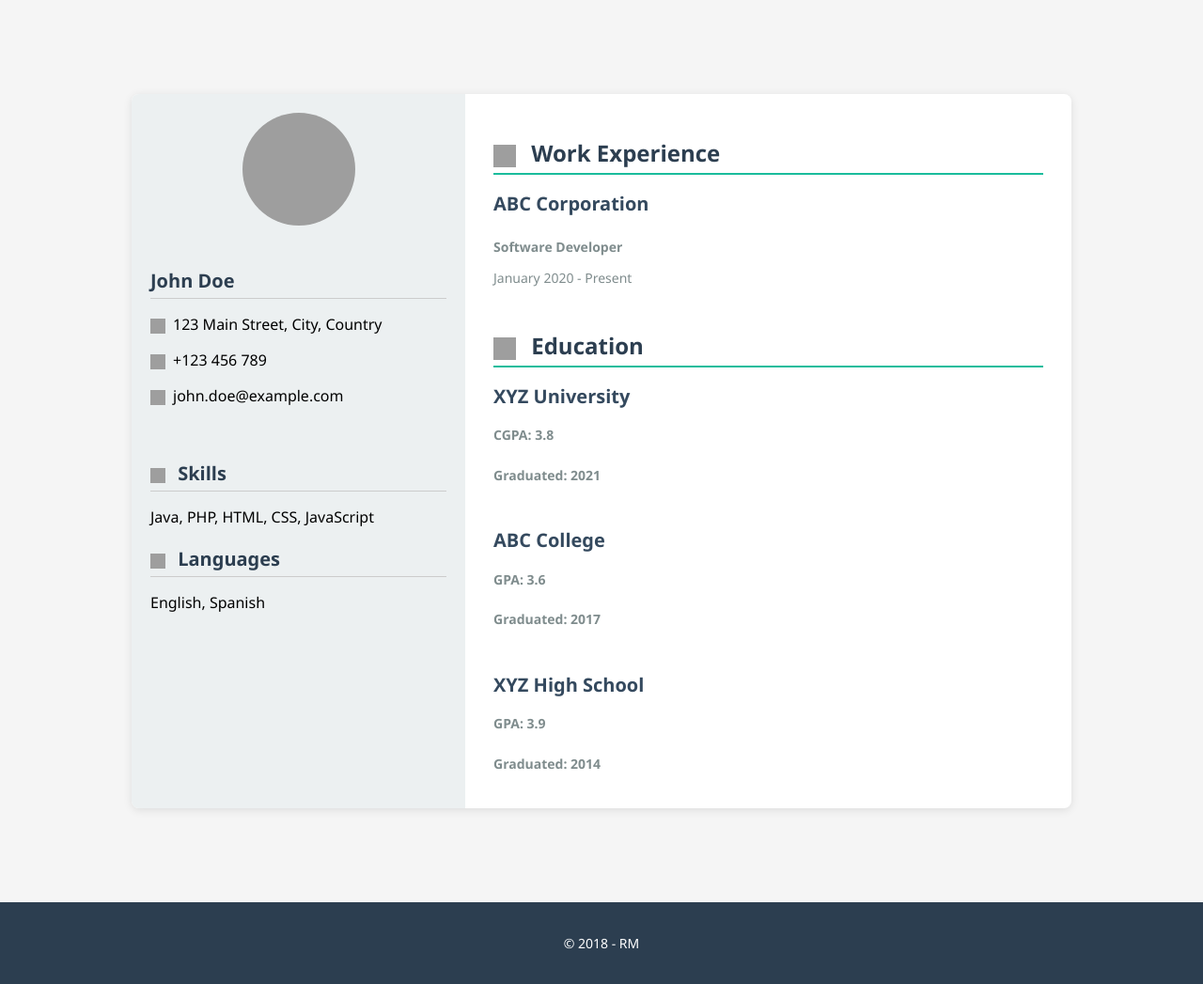
After one commit to tiendattranle/CV-assignment, a PHP site: page /template1.php in a window 1280 px wide. The commit adds this page. Shown: the whole page at 94% size. Run offline with PHP 8.4, Linux system fonts and the light colour scheme; grey boxes are pictures that could not be loaded.

Commit message:
first template

```diff
--- /dev/null
+++ b/CV.css
@@ -0,0 +1,175 @@
+/* template.css - Styling for My CV Template */
+
+body {
+    margin: 0;
+    padding: 0;
+    font-family: 'Segoe UI', Tahoma, Geneva, Verdana, sans-serif;
+    background-color: #f5f5f5;
+}
+
+#header {
+    background-color: #2c3e50;
+    padding: 15px 0;
+    box-shadow: 0 2px 4px rgba(0,0,0,0.1);
+}
+
+#navbar {
+    list-style: none;
+    display: flex;
+    justify-content: center;
+    align-items: center;
+    margin: 0;
+    padding: 0;
+}
+
+#navbar .lists {
+    position: relative;
+    margin: 0 20px;
+}
+
+.options {
+    color: white;
+    text-decoration: none;
+    font-weight: bold;
+    padding: 10px 15px;
+    display: block;
+    transition: background 0.3s;
+}
+
+.options:hover {
+    background-color: #34495e;
+    border-radius: 5px;
+}
+
+#sub_bar {
+    display: none;
+    position: absolute;
+    background-color: #34495e;
+    top: 100%;
+    left: 0;
+    min-width: 150px;
+    z-index: 999;
+    border-radius: 0 0 6px 6px;
+    overflow: hidden;
+}
+
+.lists:hover #sub_bar {
+    display: block;
+}
+
+.sub_lists a {
+    color: white;
+    padding: 10px;
+    text-decoration: none;
+    display: block;
+    transition: background 0.2s ease-in-out;
+}
+
+.sub_lists a:hover {
+    background-color: #1abc9c;
+}
+
+#container {
+    display: flex;
+    margin: 100px auto;
+    max-width: 1000px;
+    background-color: white;
+    box-shadow: 0 2px 10px rgba(0,0,0,0.1);
+    border-radius: 8px;
+    overflow: hidden;
+}
+
+#left-div {
+    width: 35%;
+    background-color: #ecf0f1;
+    padding: 20px;
+    text-align: center;
+}
+
+.left-top-image {
+    width: 120px;
+    height: 120px;
+    border-radius: 50%;
+    object-fit: cover;
+    margin-bottom: 20px;
+}
+
+#left-middle-div, #left-bottom-div, #left-bottom-languages-div {
+    margin-top: 20px;
+    text-align: left;
+}
+
+#left-middle-div h2, #left-bottom-div h2, #left-bottom-languages-div h2 {
+    font-size: 20px;
+    color: #2c3e50;
+    margin-bottom: 10px;
+    border-bottom: 1px solid #ccc;
+    padding-bottom: 5px;
+}
+
+.left-logo, #email-logo, #skills-logo, #language-logo {
+    width: 16px;
+    height: 16px;
+    vertical-align: middle;
+    margin-right: 8px;
+}
+
+#right-div {
+    width: 65%;
+    padding: 30px;
+}
+
+#right-div h1 {
+    font-size: 24px;
+    color: #2c3e50;
+    margin-bottom: 15px;
+    border-bottom: 2px solid #1abc9c;
+    padding-bottom: 5px;
+}
+
+#name-institute {
+    font-size: 20px;
+    font-weight: bold;
+    color: #34495e;
+}
+
+.description {
+    font-size: 14px;
+    color: #7f8c8d;
+    margin-bottom: 8px;
+}
+
+.right-logo {
+    width: 24px;
+    height: 24px;
+    vertical-align: middle;
+    margin-right: 10px;
+}
+
+footer {
+    text-align: center;
+    padding: 20px;
+    background-color: #2c3e50;
+    color: white;
+    font-size: 14px;
+    margin-top: 40px;
+}
+
+@media screen and (max-width: 768px) {
+    #container {
+        flex-direction: column;
+    }
+
+    #left-div, #right-div {
+        width: 100%;
+        padding: 20px;
+    }
+
+    #navbar {
+        flex-direction: column;
+    }
+
+    .lists {
+        margin: 10px 0;
+    }
+}
--- a/demo.php
+++ b/demo.php
@@ -17,7 +17,7 @@ include_once("login_db.php");
 	<form method="post">
 		<div id="header">
 			<ul id="navbar">
-				<li class="lists"><a class="options" href="index_In.php">Home</a></li>
+				<li class="lists"><a class="options" href="index.php">Home</a></li>
 				<li class="lists"><a class="options" href="My_CV.php">CV</a>
 					<ul id="sub_bar">
 						<li class="sub_lists"><a class="sub_options" href="demo.php">My CV</a></li>
--- a/index.html
+++ b/index.html
@@ -11,7 +11,7 @@
             <h1>My Website</h1>
             <nav>
                 <ul>
-                    <li><a href="../mywebsite/index.html">Home</a></li>
+                    <li><a href="home.php">Home</a></li>
                     <li><a href="categories.html">Categories</a></li>
                     <li><a href="contact.html">Contact</a></li>
                     <li><a href="log-in.html">Log in</a></li>
--- a/template.php
+++ b/template.php
@@ -19,15 +19,15 @@
                 <div class="template-grid">
                     <div class="template-item">
                         <img src="images/template1.png" alt="Template 1">
-                        <a href="create-cv.php?template=1" class="btn">Use Template 1</a>
+                        <a href="template1.php" class="btn">Use Template 1</a>
                     </div>
                     <div class="template-item">
                         <img src="images/template2.png" alt="Template 2">
-                        <a href="create-cv.php?template=2" class="btn">Use Template 2</a>
+                        <a href="template2.php" class="btn">Use Template 2</a>
                     </div>
                     <div class="template-item">
                         <img src="images/template3.png" alt="Template 3">
-                        <a href="create-cv.php?template=3" class="btn">Use Template 3</a>
+                        <a href="template3.php" class="btn">Use Template 3</a>
                     </div>
                 </div>
             </div>
--- /dev/null
+++ b/template1.php
@@ -0,0 +1,68 @@
+<!DOCTYPE html>
+<html>
+<head>
+    <title>My CV</title>
+    <link rel="stylesheet" type="text/css" href="Navigation_bar.css">
+    <link rel="stylesheet" type="text/css" href="CV.css">
+    <meta name="viewport" content="width=device-width initial-scale=1">
+</head>
+<body>
+    <!-- Include the header.php file -->
+
+
+    <div id="container">
+        <div id="left-div">
+            <img src="images/default-image.jpg" class="left-top-image"><br>
+            <div id="left-middle-div">
+                <h2 id="name">John Doe</h2>
+                <p><img src="Image/home-logo.png" class="left-logo">123 Main Street, City, Country</p>
+                <p><img src="Image/phone-logo.png" class="left-logo">+123 456 789</p>
+                <p><img src="Image/email-logo.png" id="email-logo">john.doe@example.com</p>
+            </div><br>
+            <div id="left-bottom-div">
+                <h2 id="skills"><img src="Image/skills-logo.png" id="skills-logo"> Skills</h2>
+                <p id="skills-dtl">Java, PHP, HTML, CSS, JavaScript</p>
+            </div>
+            <div id="left-bottom-languages-div">
+                <h2 id="skills"><img src="Image/language-logo.png" id="language-logo"> Languages</h2>
+                <p id="skills-dtl">English, Spanish</p>
+            </div>
+        </div>
+
+        <div id="right-div">
+            <div id="right-top-div">
+                <h1><img src="Image/working-logo.png" class="right-logo"> Work Experience</h1>
+                <h2 id="name-institute">ABC Corporation</h2>
+                <h5 class="description">Software Developer</h5>
+                <p class="description">January 2020 - Present</p>
+                <!-- <a href="Delete_info.php" class="description" name="deletew" onClick="return confirm('Are you sure you want to delete?')">Delete</a> -->
+            </div><br>
+
+            <div id="right-bottom-div">
+                <h1><img src="Image/cap-logo.png" class="right-logo"> Education</h1>
+                <div id="varsity-div">
+                    <h2 id="name-institute">XYZ University</h2>
+                    <h4 class="description">CGPA: 3.8</h4>
+                    <h5 class="description">Graduated: 2021</h5>
+                </div><br>
+
+                <div id="college-div">
+                    <h2 id="name-institute">ABC College</h2>
+                    <h4 class="description">GPA: 3.6</h4>
+                    <h5 class="description">Graduated: 2017</h5>
+                </div><br>
+
+                <div id="school-div">
+                    <h2 id="name-institute">XYZ High School</h2>
+                    <h4 class="description">GPA: 3.9</h4>
+                    <h5 class="description">Graduated: 2014</h5>
+                </div>
+            </div>
+        </div>
+    </div>
+
+    <footer>
+        <p>&copy; 2018 - RM</p>
+    </footer>
+</body>
+</html>
```
Also changed, not shown: config.php (+7 -9 lines), css/style.css (+42 -0 lines), header.php (+23 -7 lines), index.php (+37 -28 lines), table.sql (added, +53 -0 lines), templates/CV.css (added, +165 -0 lines).
